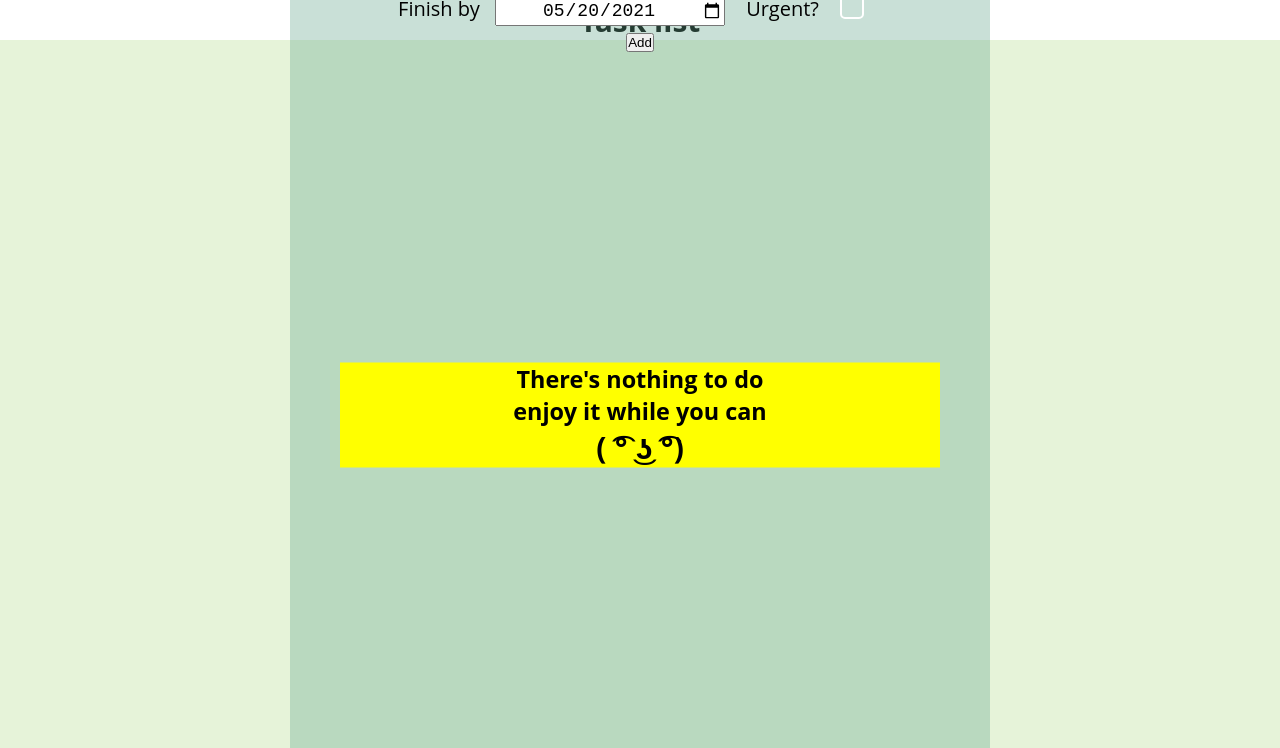
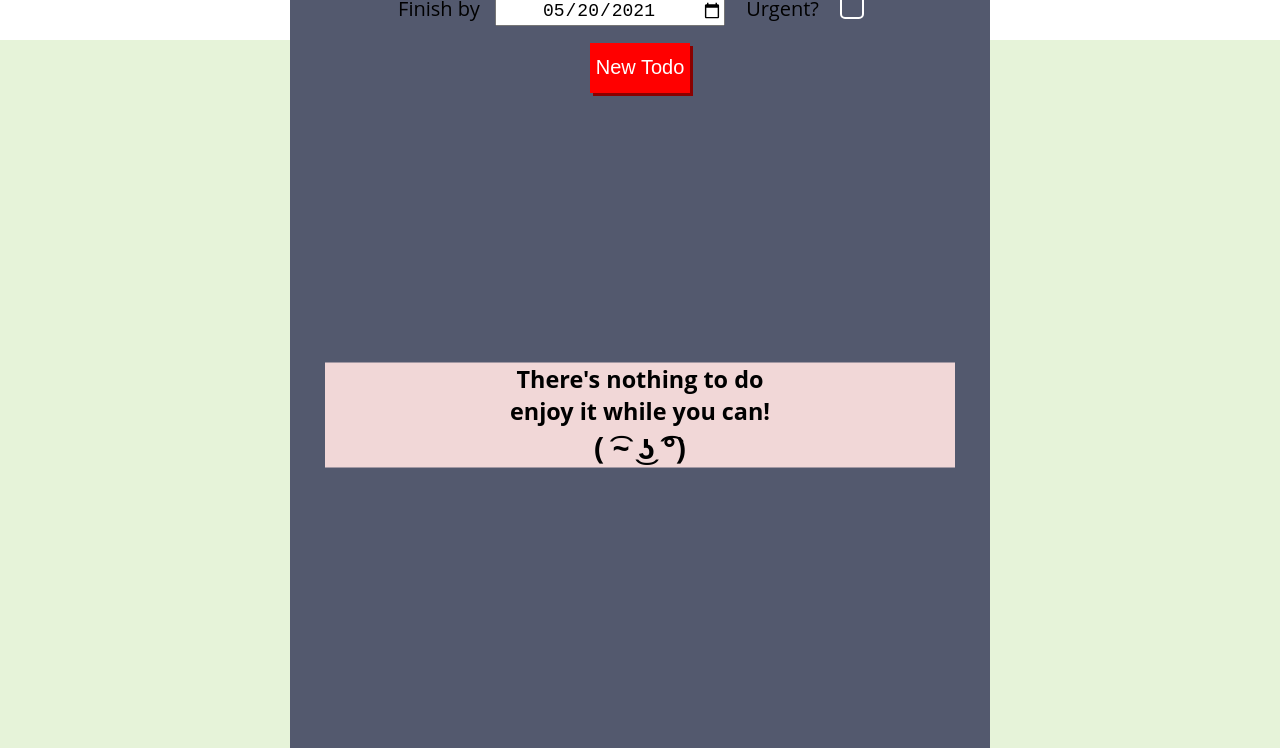
Before and after one commit to bysiuxvx/ToDoApp-react, a React (Create React App) app: page / in a window 1280 px wide. Shown: the top 748 px of the page. Built offline with nearby package versions, Linux system fonts and the light colour scheme.

Commit message:
work in progress

```diff
--- a/src/components/AddTask.js
+++ b/src/components/AddTask.js
@@ -16,9 +16,14 @@ const AddTask = (props) => {
   };
 
   const handleSubmit = () => {
-    let fixedDate = formatDate(date);
+    let targetDate = formatDate(date);
+    let creationDate = formatDate(minDate);
+    if (targetDate < creationDate) {
+      alert('The target date has to be at least today!');
+      return;
+    }
     if (text.length > 0) {
-      props.addTask(text, urgent, fixedDate);
+      props.addTask(text, urgent, targetDate, creationDate);
       setText('');
       setUrgent(false);
       setDate(minDate);
@@ -74,7 +79,9 @@ const AddTask = (props) => {
             <span class="checkbox-custom rectangular"></span>
           </label>
         </div>
-        <button onClick={handleSubmit}>Add</button>
+        <button className="submitBtn" onClick={handleSubmit}>
+          New Todo
+        </button>
       </div>
     </>
   );
--- a/src/components/App.js
+++ b/src/components/App.js
@@ -21,14 +21,15 @@ const App = () => {
     setTasks(newArr);
   };
 
-  const addTask = (text, urgent, date) => {
+  const addTask = (text, urgent, targetDate, creationDate) => {
     const newArr = [...tasks];
     const task = {
       text: text,
       id: counter,
       urgent,
       active: true,
-      targetDate: date,
+      creationDate,
+      targetDate,
       finishDate: null,
     };
 
--- a/src/components/Task.js
+++ b/src/components/Task.js
@@ -1,9 +1,11 @@
 import React, { Component, useState } from 'react';
+import '../styles/task.css';
+import { IoMdClose } from 'react-icons/io';
+import { MdDone } from 'react-icons/md';
 
 const Task = (props) => {
-  const { text, id, urgent, targetDate, active, finishDate } = props.task;
-
-  const style = { color: 'red' };
+  const { text, id, urgent, targetDate, creationDate, active, finishDate } =
+    props.task;
 
   const formatDate = (dateStr) => {
     const [day, month, year] = dateStr.split('/');
@@ -13,12 +15,16 @@ const Task = (props) => {
 
   if (active) {
     return (
-      <div className="task">
+      <div className={urgent ? 'task urgent' : 'task'}>
         <p>
-          <strong style={urgent ? style : null}>{text}</strong>, #{id} <br />
-          finish by: {targetDate}{' '}
+          <strong>{text}</strong>, #{id} <br />
+          Created: {creationDate}, Finish by: {targetDate}{' '}
         </p>
-        <button onClick={() => props.changeStatus(id)}>Done</button>
+        <button
+          onClick={() => props.changeStatus(id)}
+          style={{ color: 'green' }}>
+          <MdDone />
+        </button>
       </div>
     );
   } else {
@@ -26,12 +32,16 @@ const Task = (props) => {
     finish = finish.slice(0, 10);
     let final = formatDate(finish);
     return (
-      <div className="task">
+      <div className={urgent ? 'task urgent' : 'task'}>
         <p>
-          <strong style={urgent ? style : null}>{text}</strong>, #{id} <br />
-          finish by: {targetDate}, finished: {final}{' '}
-          <button onClick={() => props.delete(id)}>X</button>
+          <strong>{text}</strong>, #{id} <br />
+          Finish by: {targetDate}, Finished: {final}{' '}
         </p>
+        <button
+          onClick={() => props.delete(id)}
+          style={{ color: 'red', fontSize: 27 }}>
+          <IoMdClose style={{ marginTop: 7 }} />
+        </button>
       </div>
     );
   }
--- a/src/components/TaskList.js
+++ b/src/components/TaskList.js
@@ -24,8 +24,8 @@ const TaskList = (props) => {
 
   const ifActiveEmpty = (
     <h3>
-      There's nothing to do <br /> enjoy it while you can <br />{' '}
-      <span style={{ fontSize: 30 }}>( ͡° ͜ʖ ͡°)</span>
+      There's nothing to do <br /> enjoy it while you can! <br />{' '}
+      <span style={{ fontSize: 30 }} className="smiley"></span>
     </h3>
   );
 
--- a/src/styles/App.css
+++ b/src/styles/App.css
@@ -21,7 +21,7 @@ header {
 .appPanel {
   position: absolute;
   height: 850px;
-  background-color: rgba(105, 168, 142, 0.356);
+  background-color: rgb(83, 89, 110);
   width: 700px;
   top: 45%;
   left: 50%;
@@ -35,9 +35,9 @@ header {
 }
 
 .taskList {
-  width: 600px;
+  width: 630px;
   max-height: 650px;
-  background-color: yellow;
+  background-color: rgb(241, 215, 215);
   position: relative;
   transform: translate(-50%, -50%);
   left: 50%;
--- a/src/styles/addtask.css
+++ b/src/styles/addtask.css
@@ -7,6 +7,7 @@
   font-size: 18px;
   margin-left: 10px;
   text-align: center;
+  border: none;
 }
 
 .newTaskPanel .datePicker {
@@ -19,6 +20,26 @@
   text-align: center;
   margin-top: 10px;
   margin-left: 10px;
+}
+
+.newTaskPanel .submitBtn {
+  height: 50px;
+  width: 100px;
+  margin-top: 17px;
+  font-size: 20px;
+  font-weight: 400;
+  color: #fff;
+  background-color: red;
+  cursor: pointer;
+  box-shadow: 3px 3px darkred;
+  transition: 0.4s ease;
+  border: none;
+}
+
+.newTaskPanel .submitBtn:hover {
+  border-radius: 25px;
+  border: 2px solid darkred;
+  box-shadow: none;
 }
 
 /* Checkbox  */
--- /dev/null
+++ b/src/styles/task.css
@@ -0,0 +1,35 @@
+.task {
+  position: relative;
+  margin: 5px auto;
+  background-color: rgb(50, 55, 75);
+  display: flex;
+  justify-content: left;
+  width: 99%;
+  color: white;
+}
+
+.task p {
+  margin-left: 100px;
+}
+
+.task button {
+  position: absolute;
+  top: 50%;
+  left: 94%;
+  transform: translate(-50%, -50%);
+  height: 40px;
+  width: 40px;
+  border-radius: 50%;
+  outline: none;
+  border: none;
+  cursor: pointer;
+  font-size: 25px;
+}
+
+.urgent strong {
+  color: red;
+}
+
+button svg {
+  margin-top: 5px;
+}
--- a/src/styles/tasklist.css
+++ b/src/styles/tasklist.css
@@ -1,8 +1,7 @@
 .activeList {
-  min-height: 250px;
   max-height: 300px;
   overflow-y: auto;
-  margin-bottom: 10px;
+  margin-bottom: -10px;
 }
 
 .completedList {
@@ -11,3 +10,16 @@
   overflow-y: auto;
   margin-top: 10px;
 }
+
+.smiley::before {
+  content: '( ͡° ͜ʖ ͡°)';
+  animation: smiley 3s linear infinite;
+}
+
+@keyframes smiley {
+  from {
+  }
+  to {
+    content: '( ͡~ ͜ʖ ͡°)';
+  }
+}
```
